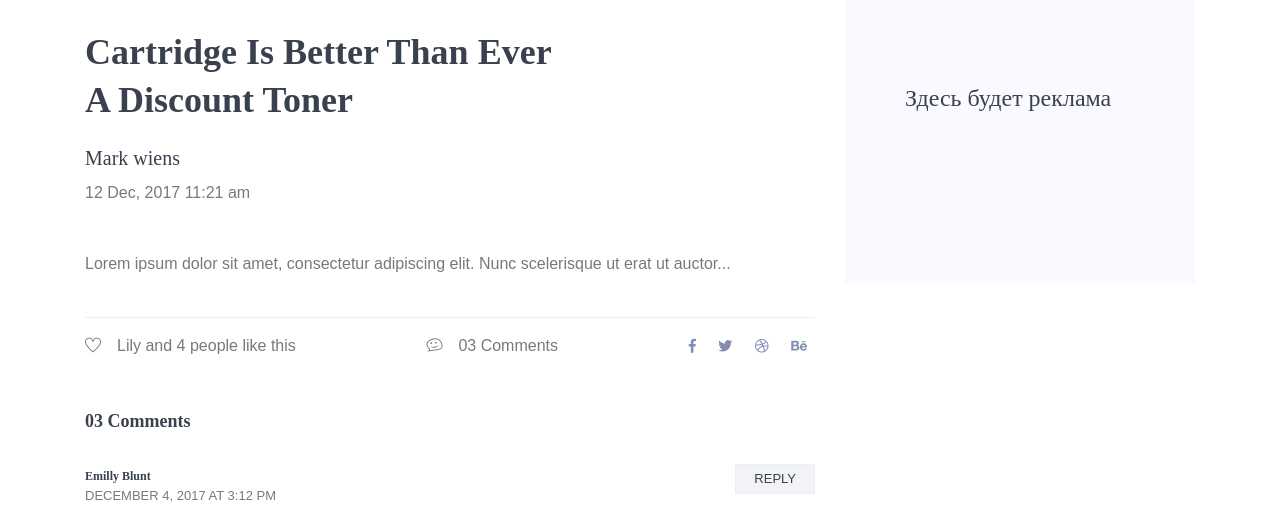
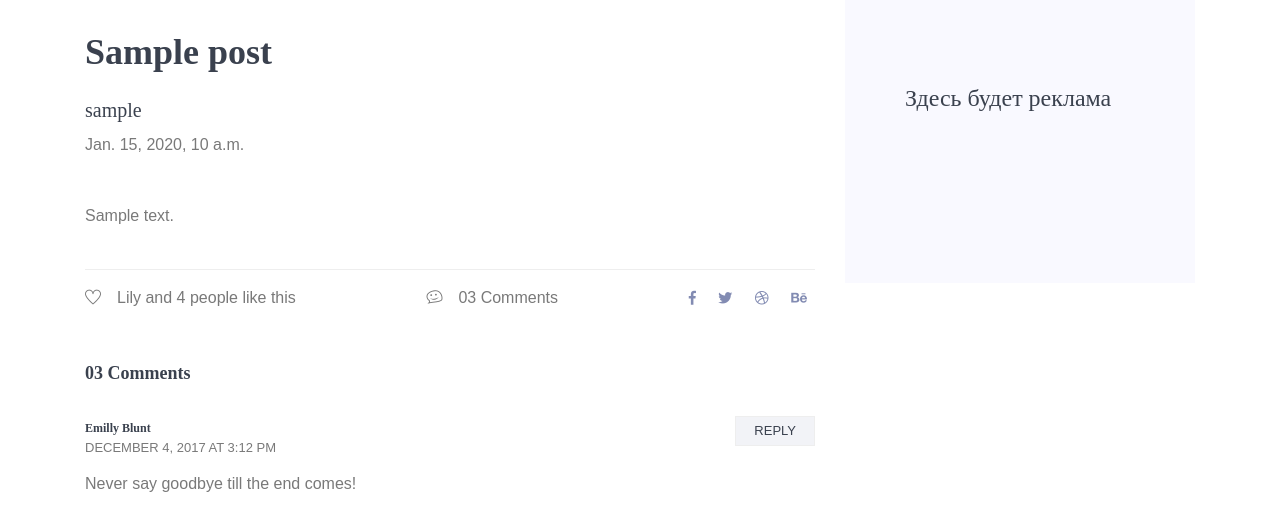
Before and after one commit to nastiaetstesha/Blog_Django, a Django app: a page that uses templates/blog-details.html in a window 1280 px wide. Shown: the part 885-1402 px from the top of the page. Run offline with Django 3.2, Linux system fonts and the light colour scheme; tables that the repository leaves empty hold one stand-in row (values such as "Sample post"); grey boxes marked "Sample" are stand-in pictures; parts of the project's set-up code (start-up, migrations or seed data) failed here and were passed over; some libraries are stand-ins or nearby versions.

Commit message:
add post page layout.

```diff
--- a/templates/blog-details.html
+++ b/templates/blog-details.html
@@ -76,22 +76,23 @@
         <div class="row">
           <div class="col-lg-8">
             <div class="main_blog_details">
-              <img class="img-fluid" src="{% static 'img/blog/blog4.png' %}" alt="">
-              <h4>Cartridge Is Better Than Ever <br /> A Discount Toner</h4>
+                {% if post.image_url %}
+                    <img class="img-fluid" src="{{post.image_url}}" alt="">
+                {% else %}
+                    <img class="img-fluid" src="{% static 'img/banner/blog.png' %}">
+                {% endif %}
+              <h4>{{post.title}}</h4>
               <div class="user_details">
                 <div class="mt-sm-0 mt-3">
                   <div class="media">
                     <div class="media-body">
-                      <h5>Mark wiens</h5>
-                      <p>12 Dec, 2017 11:21 am</p>
+                      <h5>{{post.author}}</h5>
+                      <p>{{post.published_at}}</p>
                     </div>
                   </div>
                 </div>
               </div>
-              <p>
-                Lorem ipsum dolor sit amet, consectetur adipiscing elit. Nunc scelerisque ut erat ut auctor...
-                <!-- Оставлен текст статьи как есть -->
-              </p>
+              <p>{{post.text}}</p>
               <div class="news_d_footer flex-column flex-sm-row">
                 <a href="#"><span class="align-middle mr-2"><i class="ti-heart"></i></span>Lily and 4 people like this</a>
                 <a class="justify-content-sm-center ml-sm-auto mt-sm-0 mt-2" href="#">
```
